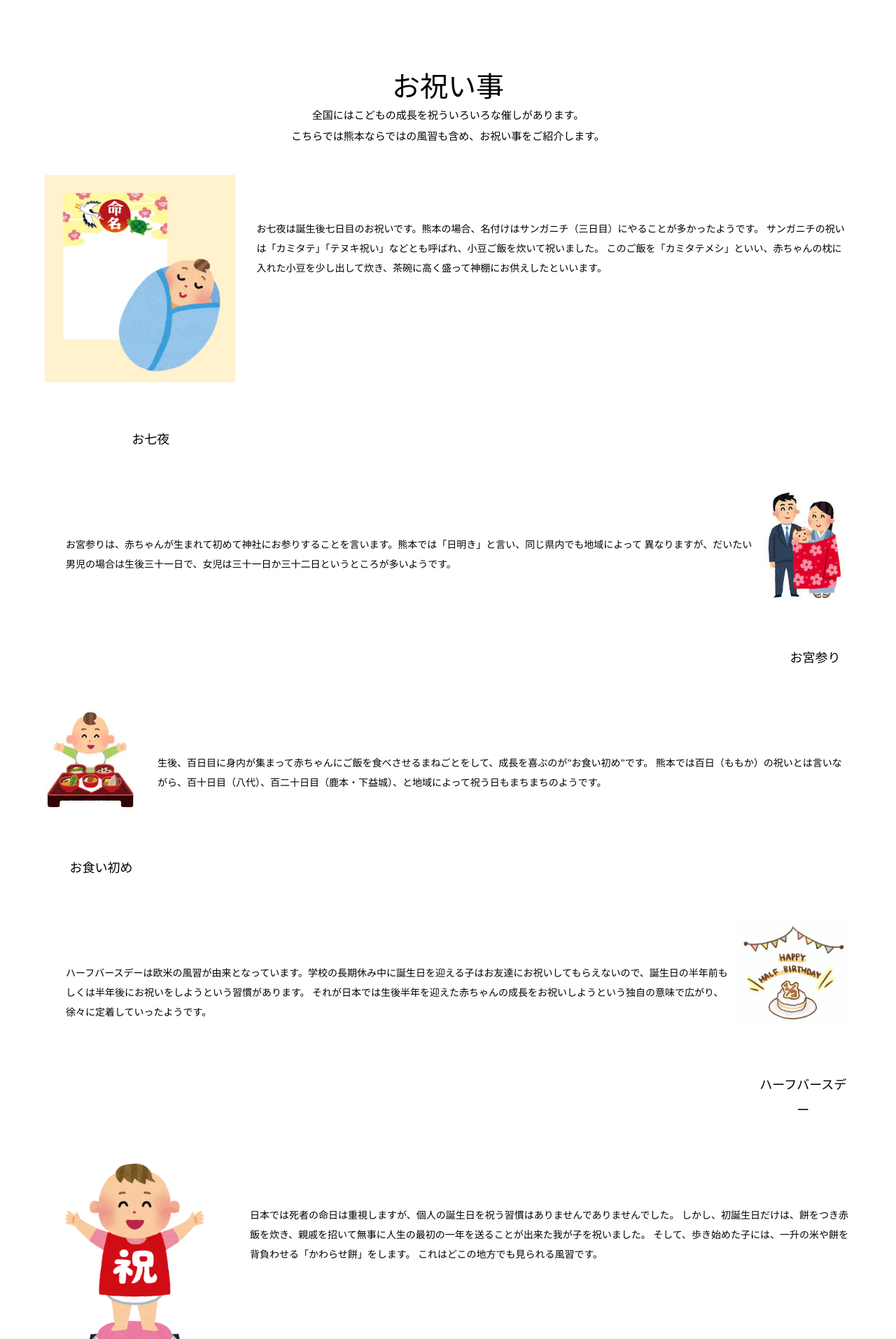
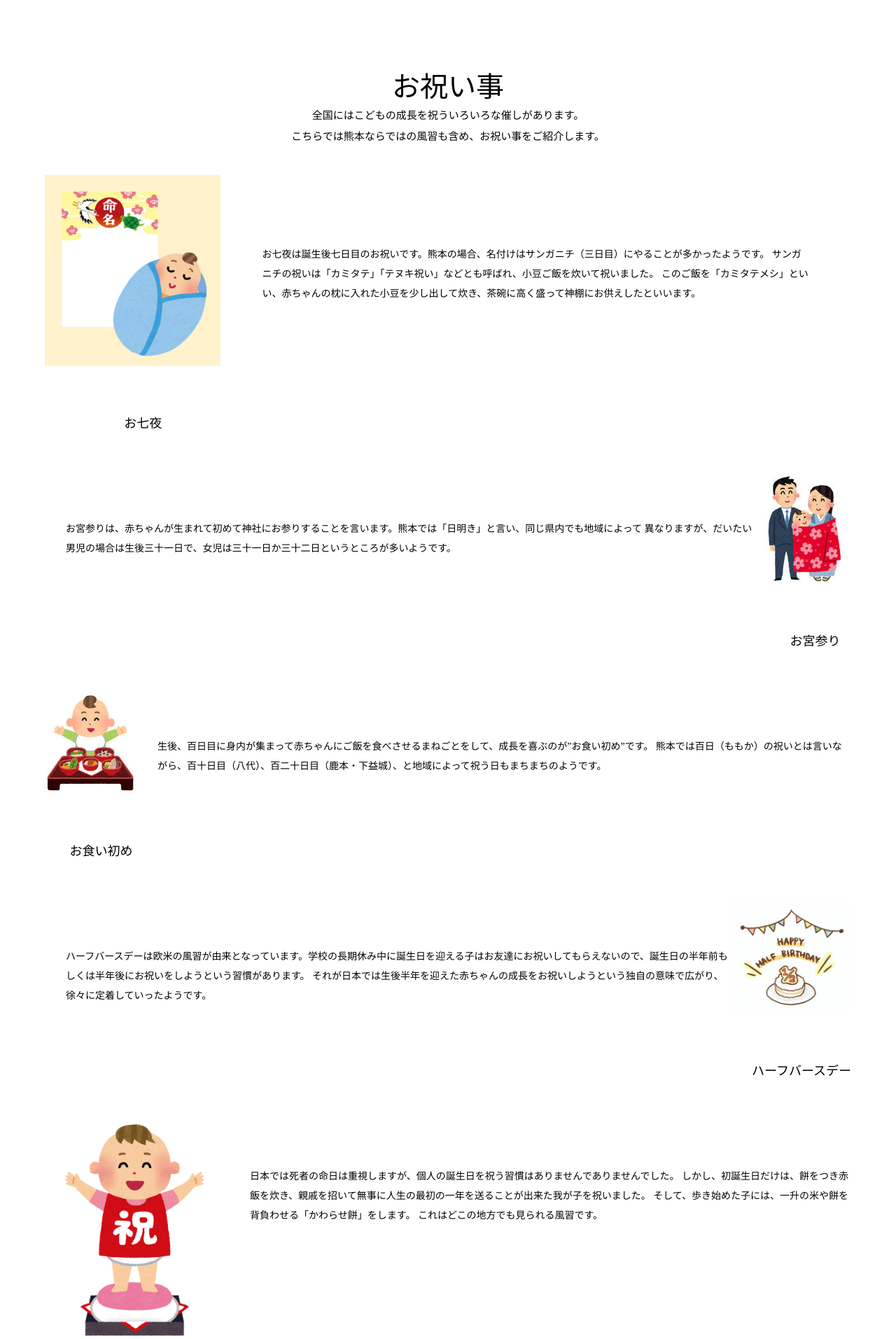
Before and after one commit to kanabassy/test, a Flask app: template templates/kekka.html in a window 1280 px wide. Shown: the part 829-2742 px from the top of the page at 70% size. Run offline with Flask 2, Linux system fonts and the light colour scheme; the template is opened without the code that fills it, so the values that code supplies are empty.

Commit message:
レスポンシブデザイン変更

```diff
--- a/static/css/style.css
+++ b/static/css/style.css
@@ -165,6 +165,8 @@
 
 #sec4 .port .portfolio img {
 	width: 100%;
+
+
 }
 
 #sec4 .port .portfolio p {
@@ -176,4 +178,18 @@
 #sec4 .port .portfolio p.port_title {
 	text-align: center;
 	font-size: 18px;
+    white-space: nowrap;
 }
+.portfolio_textblock {
+	/* 課題4. 制作実績の画像と文字のバランスが悪いのでテキストの位置を修正    */
+	display: flex;
+	align-items: center;
+	padding: 0 80px 0 80px;
+}
+
+/* 課題4. その他の解答 制作実績の画像と文字のバランスが悪いのでテキストの位置を修正   */
+#sec4 .port p.portfolio_text{
+	margin-top:100px;
+	margin-left: 60px;
+	margin-right:60px;
+}
--- a/templates/kekka.html
+++ b/templates/kekka.html
@@ -100,16 +100,22 @@
 
             <div class="portfolio">
                 <a href="#"><img src="../static/images/oshichiya.jpg" alt="あいうえお">
-                    <p id="def" class="port_title">お七夜</p>
+                    <p id="def" class="port_title"><span class="text">お七夜</span></p>
                 </a>
-                <p >
 
-                    お七夜は誕生後七日目のお祝いです。熊本の場合、名付けはサンガニチ（三日目）にやることが多かったようです。
-                    サンガニチの祝いは「カミタテ」「テヌキ祝い」などとも呼ばれ、小豆ご飯を炊いて祝いました。
-                    このご飯を「カミタテメシ」といい、赤ちゃんの枕に入れた小豆を少し出して炊き、茶碗に高く盛って神棚にお供えしたといいます。
 
-                </p>
+
+                    <p class="portfolio_text">
+
+
+                        お七夜は誕生後七日目のお祝いです。熊本の場合、名付けはサンガニチ（三日目）にやることが多かったようです。
+                        サンガニチの祝いは「カミタテ」「テヌキ祝い」などとも呼ばれ、小豆ご飯を炊いて祝いました。
+                        このご飯を「カミタテメシ」といい、赤ちゃんの枕に入れた小豆を少し出して炊き、茶碗に高く盛って神棚にお供えしたといいます。
+
+                    </p>
+
             </div>
+
 
             <div class="portfolio flex_reverse">
                 <p>お宮参りは、赤ちゃんが生まれて初めて神社にお参りすることを言います。熊本では「日明き」と言い、同じ県内でも地域によって
```
